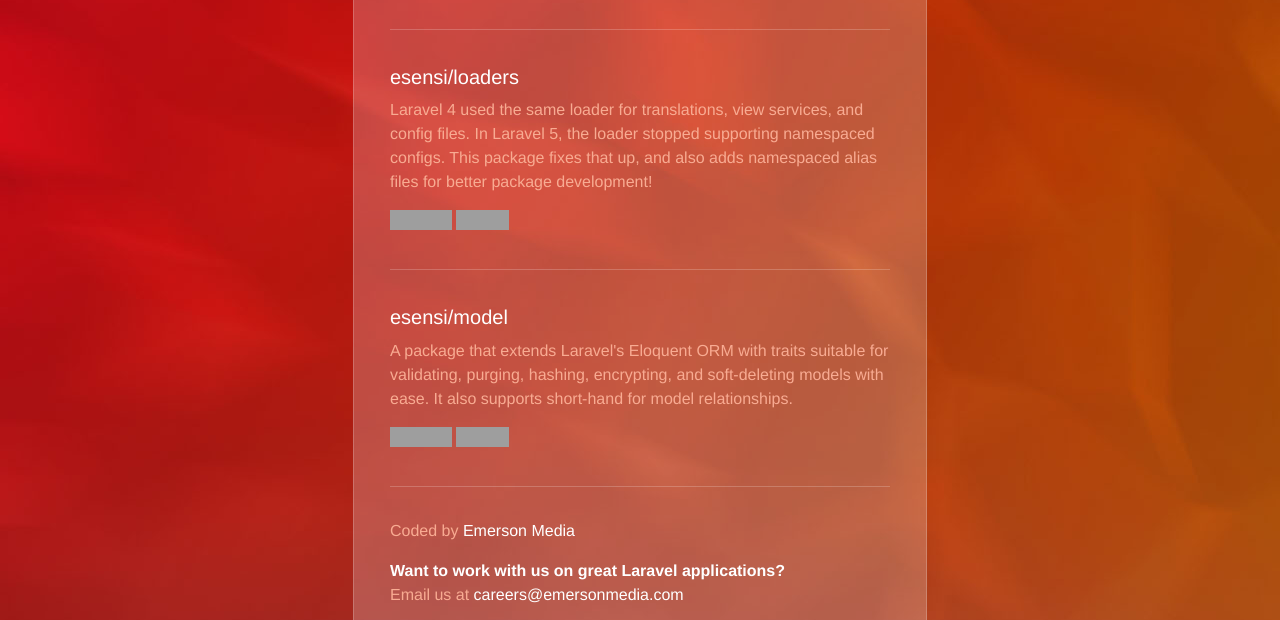
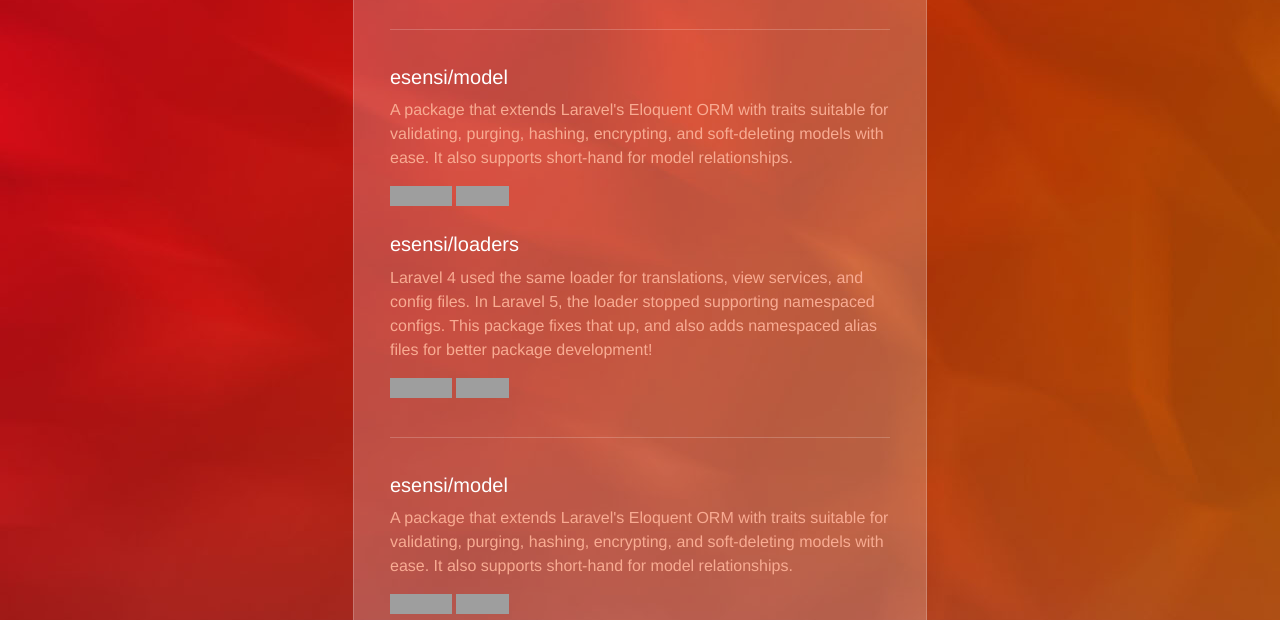
Before and after one commit to esensi/esensi.github.io, a plain HTML site: page index.html in a window 1280 px wide. Shown: the part 141-761 px from the top of the page. Drawn offline with Linux system fonts and the light colour scheme; grey boxes are pictures that could not be loaded.

Commit message:
Update index.html

```diff
--- a/index.html
+++ b/index.html
@@ -99,6 +99,12 @@
 
       <hr>
 
+      <h2><a href="https://github.com/esensi/model">esensi/model</a></h2>
+      <p>A package that extends Laravel's Eloquent ORM with traits suitable for validating, purging, hashing, encrypting, and soft-deleting models with ease. It also supports short-hand for model relationships.</p>
+      <p>
+        <iframe src="http://ghbtns.com/github-btn.html?user=esensi&repo=model&type=watch" allowtransparency="true" frameborder="0" scrolling="0" width="62" height="20"></iframe>
+        <iframe src="http://ghbtns.com/github-btn.html?user=esensi&repo=model&type=fork" allowtransparency="true" frameborder="0" scrolling="0" width="53" height="20"></iframe>
+      </p>
       <h2><a href="https://github.com/esensi/loaders">esensi/loaders</a></h2>
       <p>Laravel 4 used the same loader for translations, view services, and config files. In Laravel 5, the loader stopped supporting namespaced configs. This package fixes that up, and also adds namespaced alias files for better package development!</p>
       <p>
```
